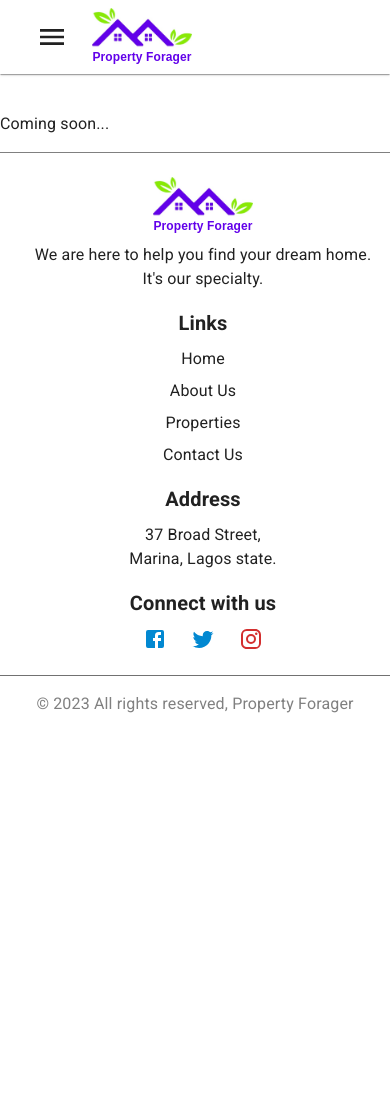
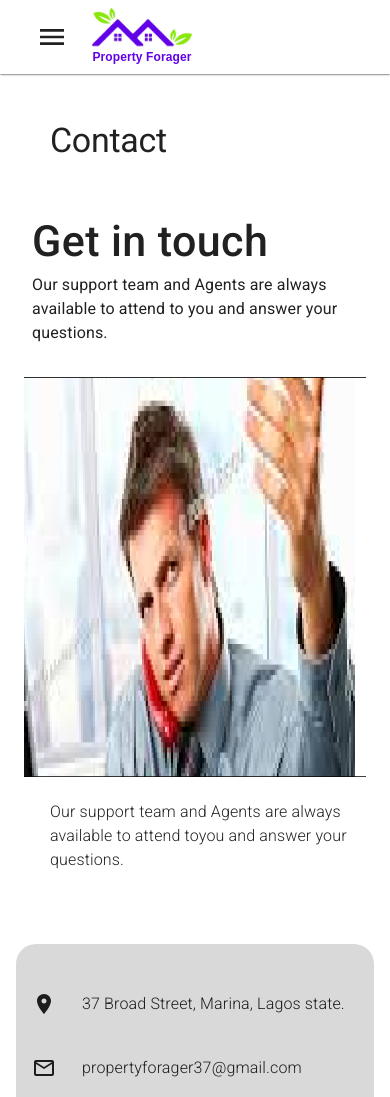
Before and after one commit to CHUKWUKA-EMI/PropertyForagerApp, a Next.js app: page /contact in a window 390 px wide. Shown: the top 1097 px of the page. Before the commit the page ends 844 px from the top, so only its background shows below. Built offline with nearby package versions, Linux system fonts and the light colour scheme.

Commit message:
Contact page redesigned

```diff
--- a/components/About/About.tsx
+++ b/components/Contact/Contact.tsx
@@ -1,12 +1,36 @@
 import React from "react";
+import Image from "next/image";
 import Box from "@mui/material/Box";
 import Typography from "@mui/material/Typography";
 import { styled } from "@mui/material/styles";
 import Grid from "@mui/material/Grid";
-import BusinessIcon from "@mui/icons-material/Business";
 import MailOutlineIcon from "@mui/icons-material/MailOutline";
-import CallIcon from "@mui/icons-material/Call";
+import PhoneInTalkIcon from '@mui/icons-material/PhoneInTalk';
 import TextFieldWithLabel from "../TextFields/TextFieldWithLabel";
+import LocationOnIcon from '@mui/icons-material/LocationOn';
+import customerService from "../../public/contact_service.png";
+import { Button } from "@mui/material";
+
+
+const StyledImage = styled(Image)(({ theme }) => ({
+  width: "100%",
+  height: "600px",
+  color: theme.palette.primary.main,
+  [theme.breakpoints.down("sm")]: {
+    height: "400px",
+  },
+}));
+
+const StyledButton = styled(Button)(()=> ({
+  background: '#8D49F1',
+  color: 'white',
+  width: '100px',
+  borderRadius: '43px',
+  "&:hover": {
+    background: '#7320ee',
+  }
+}))
+
 
 const StyledHeading = styled(Typography)(({ theme }) => ({
   fontWeight: 400,
@@ -23,6 +47,12 @@ const StyledParagraph = styled(Typography)(({ theme }) => ({
   marginLeft: 26,
   // fontSize: 8
 }));
+
+const StyledLabel = styled("label")(()=>({
+  color: 'black',
+  margin: 0,
+  fontWeight: 500
+}))
 
 const StyledTextArea = styled("textarea")(({ theme }) => ({
   resize: "none",
@@ -55,30 +85,40 @@ const About = () => {
         my={4}
         px={{ xs: 2, sm: 3 }}
       >
-        <Grid item py={3} xs={12} md={6}>
-          <StyledSubHeading variant="h3">Reach us</StyledSubHeading>
-          <StyledParagraph as="p">
-            We are committed to answering what ever questions you want to ask.
-            Reach out to us and we will answer you.
-          </StyledParagraph>
-          <Box sx={{ marginLeft: "26px" }}>
+        <Grid item xs={12} p={2} >
+          <Box>
+            <Typography sx={{fontWeight: '500', fontSize: 43}}>Get in touch</Typography>
+            <Typography>Our support team and Agents are always available to attend to you and answer your questions.</Typography>
+          </Box>
+        </Grid>
+        <Grid item xs={12} p={1} >
+          <Box>
+            <StyledImage src={customerService} alt="Customer service image" />
+          </Box>
+          <Box py={2}>
+            <StyledParagraph>Our support team and Agents are always available to attend toyou and answer your questions.</StyledParagraph>
+          </Box>
+        </Grid>
+        <Grid item py={3} my={5} xs={12} md={6} sx={{background: '#D9D9D9', borderRadius: 5}}>
+          <Box sx={{ }}>
             <Box my={1} display={"flex"} p={2}>
-              <BusinessIcon />
+              <LocationOnIcon />
               <StyledParagraph>
-                3880 Peter Obi Street Akeleje, Il 60606 Jagaban Emirate
+              37 Broad Street, Marina, Lagos state.
               </StyledParagraph>
             </Box>
             <Box my={1} display={"flex"} p={2}>
               <MailOutlineIcon />
-              <StyledParagraph>Company name here</StyledParagraph>
+              <StyledParagraph>propertyforager37@gmail.com </StyledParagraph>
             </Box>
             <Box my={1} display={"flex"} p={2}>
-              <CallIcon />
-              <StyledParagraph>+234-485-3885</StyledParagraph>
+              <PhoneInTalkIcon />
+              <StyledParagraph>255-564-1243</StyledParagraph>
             </Box>
           </Box>
         </Grid>
-        <Grid item xs={12} md={5.5}>
+        <Grid item xs={12}>
+          <StyledSubHeading>Details Please</StyledSubHeading>
           <Box
             display="flex"
             flexDirection="column"
@@ -86,6 +126,7 @@ const About = () => {
             component="form"
             p={2}
           >
+            <StyledLabel>Name</StyledLabel>
             <TextFieldWithLabel
               fullWidth
               type="text"
@@ -94,6 +135,7 @@ const About = () => {
               // value={email}
               // onChange={(e) => setEmail(e.target.value)}
             />
+            <StyledLabel>Email Address</StyledLabel>
             <TextFieldWithLabel
               fullWidth
               type="email"
@@ -101,6 +143,7 @@ const About = () => {
               label="Enter your email"              // value={email}
               // onChange={(e) => setEmail(e.target.value)}
             />
+            <StyledLabel>Phone</StyledLabel>
             <TextFieldWithLabel
               fullWidth
               type="text"
@@ -109,7 +152,9 @@ const About = () => {
               // value={email}
               // onChange={(e) => setEmail(e.target.value)}
             />
+            <StyledLabel>Message</StyledLabel>
             <StyledTextArea name="message" placeholder="How can we help you?" />
+            <StyledButton>Submit</StyledButton>
           </Box>
         </Grid>
       </Grid>
--- a/pages/about.tsx
+++ b/pages/about.tsx
@@ -1,10 +1,9 @@
 import Layout from "@/components/Layout/Layout";
-import AboutComponent from "@/components/About/About"
 
 export default function About() {
   return (
     <Layout pageTitle="About">
-      <AboutComponent />
+      <p>Coming soon...</p>
     </Layout>
   );
 }
--- a/pages/contact.tsx
+++ b/pages/contact.tsx
@@ -1,9 +1,11 @@
 import Layout from "@/components/Layout/Layout";
+import ContactComponent from "@/components/Contact/Contact"
+
 
 export default function ContactUs() {
   return (
     <Layout pageTitle="Contact Us">
-      <p>Coming soon...</p>
+      <ContactComponent />
     </Layout>
   );
 }
```
Also changed, not shown: public/contact_service.png (added).
